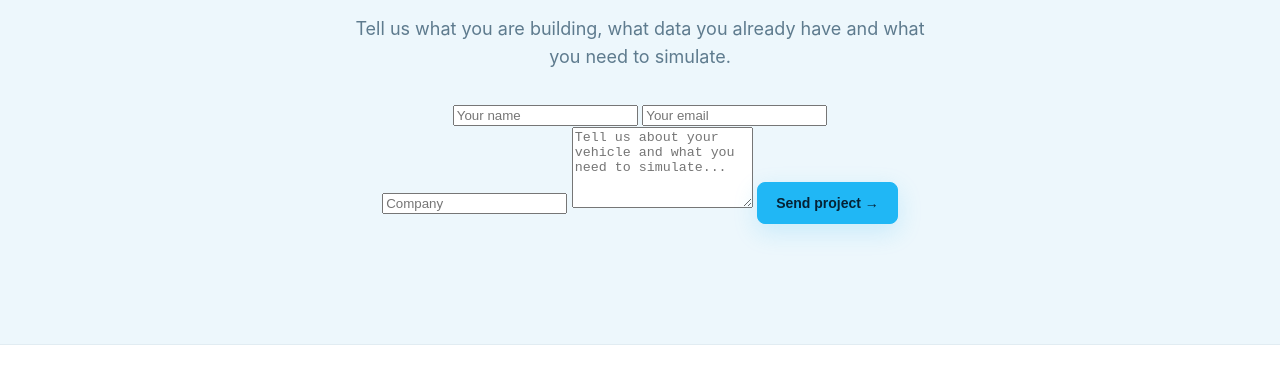
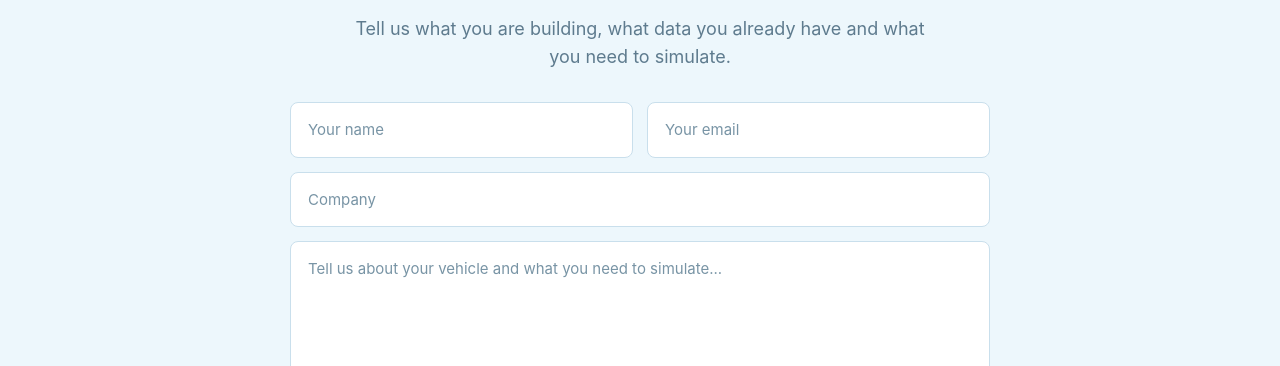
Before and after one commit to chicoailton/wetrim-website, a plain HTML site: page index.html in a window 1280 px wide. Shown: the part 3171-3537 px from the top of the page. Drawn offline with Linux system fonts and the light colour scheme.

Commit message:
Update index.html

```diff
--- a/index.html
+++ b/index.html
@@ -740,6 +740,76 @@ section:not(.hero){
     font-size:18px;
 }
 
+    .cta p{
+    margin:0 auto 32px;
+
+    color:#5E7B8E;
+
+    max-width:600px;
+
+    font-size:18px;
+}
+
+
+/* CONTACT FORM */
+
+.contact-form{
+    width:min(100%,700px);
+    margin:0 auto;
+
+    display:flex;
+    flex-direction:column;
+    gap:14px;
+}
+
+.form-row{
+    display:grid;
+    grid-template-columns:1fr 1fr;
+    gap:14px;
+}
+
+.contact-form input,
+.contact-form textarea{
+    width:100%;
+    padding:15px 17px;
+
+    border:1px solid #C9DFEC;
+    border-radius:8px;
+
+    background:#FFFFFF;
+    color:#102A3C;
+
+    font:inherit;
+    font-size:15px;
+    outline:none;
+}
+
+.contact-form textarea{
+    resize:vertical;
+    min-height:140px;
+}
+
+.contact-form input::placeholder,
+.contact-form textarea::placeholder{
+    color:#7894A5;
+}
+
+.contact-form input:focus,
+.contact-form textarea:focus{
+    border-color:#20B7F5;
+    box-shadow:0 0 0 3px rgba(32,183,245,.12);
+}
+
+.contact-form .btn{
+    align-self:center;
+    margin-top:6px;
+    cursor:pointer;
+}
+
+
+/* =========================================================
+   FOOTER
+   ========================================================= */
 
 /* =========================================================
    FOOTER
@@ -896,6 +966,10 @@ footer .brand{
         padding:9px 12px;
 
         font-size:12px;
+    }
+
+    .form-row{
+    grid-template-columns:1fr;
     }
 }
 
```
